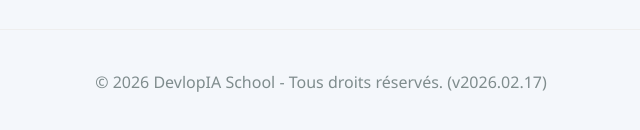
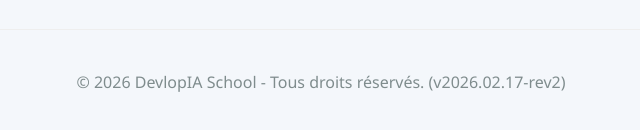
Before and after one commit to Skainet-agence/Quizz-skool-V2, a plain HTML site: page index.html in a window 1280 px wide. Shown: the part 1112-1242 px from the top of the page, 319-959 px from the left. Drawn offline with Linux system fonts and the light colour scheme.

```diff
--- a/index.html
+++ b/index.html
@@ -43,7 +43,7 @@
 
     <footer>
         <div class="container">
-            <p>&copy; 2026 DevlopIA School - Tous droits réservés. (v2026.02.17)</p>
+            <p>&copy; 2026 DevlopIA School - Tous droits réservés. (v2026.02.17-rev2)</p>
         </div>
     </footer>
 
```
Also changed, not shown: package.json (deleted, +0 -10 lines).
